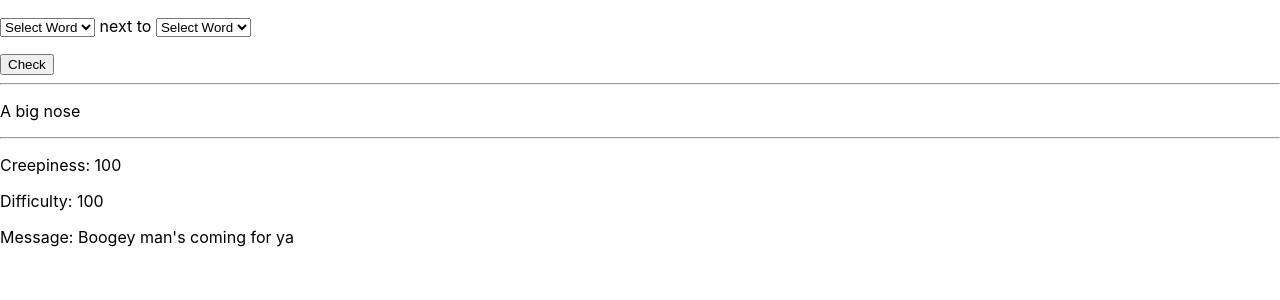
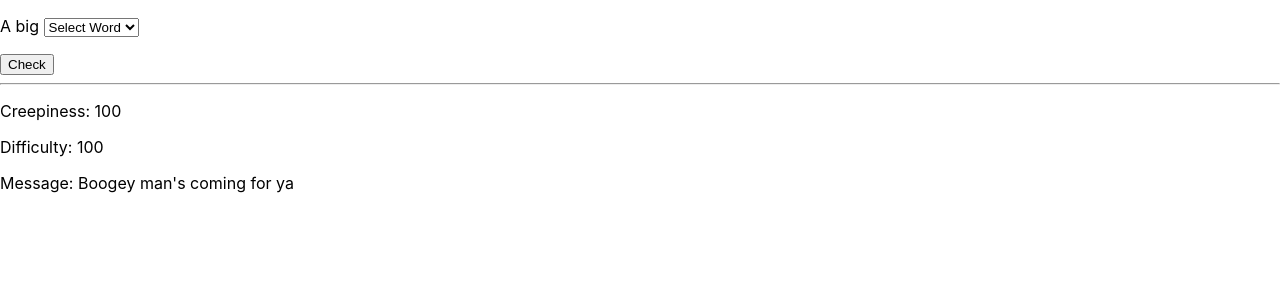
Before and after one commit to jakesamuellawrence/Learn-In-Your-Dreams, a React (Create React App) app: page / in a window 1280 px wide. Shown: the top 300 px of the page. Built offline with nearby package versions, Linux system fonts and the light colour scheme.

Commit message:
refactor prompts.ts to return template with masks properly filled in

```diff
--- a/src/App.tsx
+++ b/src/App.tsx
@@ -3,20 +3,15 @@ import FillBlanks from './components/FillBlanks';
 import DisplayMessage from './components/longcat/messages';
 import TestPrompts from './components/TestPrompts';
 import Mask from './data_models/Mask';
+import { createImageScentence } from './data_models/prompts';
 import ConstructTemplate from './data_models/Template';
 
 function App() {
-  let template = ConstructTemplate("[NOUN] next to [PLACE]");
-  (template.fragments[0] as Mask).setOptions(["horse", "apple"]);
-  (template.fragments[0] as Mask).setActual("horse");
-  (template.fragments[3] as Mask).setOptions(["field", "kitchen"]);
-  (template.fragments[3] as Mask).setActual("field");
+  let template = createImageScentence(1);
 
   return (
     <div className='container'>
        <FillBlanks template={template} />
-       <hr />
-       <TestPrompts/>
        <hr />
        <DisplayMessage difficultyLevel={100} creepinessLevel={100} correct={false} />
     </div>
--- a/src/components/FillBlanks.tsx
+++ b/src/components/FillBlanks.tsx
@@ -1,4 +1,4 @@
-import React from "react";
+import React, { Fragment } from "react";
 import Mask from "../data_models/Mask";
 import { MaskType } from "../data_models/MaskType";
 import { Template } from "../data_models/Template";
@@ -15,7 +15,12 @@ function FillBlanks({template} : Props) {
         <div>
             <p>
                 {template.fragments.map((fragment) => {
-                    if (fragment instanceof Mask && fragment.options != null) {
+                    console.log(fragment);
+                    if (fragment instanceof Mask) {
+                        console.log(fragment.options);
+                    }
+                    if (fragment instanceof Mask) {
+                        if (!fragment.options) throw new Error("fragment word options is undefined");
                         return (
                             <>
                                 <Dropdown
@@ -27,7 +32,10 @@ function FillBlanks({template} : Props) {
                                 />
                             </>
                         )
-                    } else return <span> {fragment as string} </span>;
+                    } else {
+                        console.log("not mask: " + fragment);
+                        return <span> {fragment as string} </span>;
+                    }
                 })}
             </p>
             <button onClick={() => setShouldShow(true)}>
--- a/src/components/TestPrompts.tsx
+++ b/src/components/TestPrompts.tsx
@@ -5,7 +5,7 @@ import {Template} from '../data_models/Template';
 function TestPrompts() {
     return(
     <p>
-        {createImageScentence(1)}
+        {/* {createImageScentence(1)} */}
     </p>)
 }
 
--- a/src/data_models/prompts.ts
+++ b/src/data_models/prompts.ts
@@ -16,7 +16,6 @@ const promptsByDifficulty = new Map<number, string[]>();
 promptsByDifficulty.set(1,["[OBJECT] in [PLACE]", "A big [OBJECT]", "A small [OBJECT]" ]);
 promptsByDifficulty.set(2,["A [EMOTION] [ANIMAL]", "A person [VERB]" ]);
 promptsByDifficulty.set(3,["[OBJECT] standing in [PLACE]"]);
-
 
 let listOfObjects: string[] =
 ["nose",
@@ -70,21 +69,35 @@ export function createImageScentence(difficultyLevel: number) {
 
     if (!prompts) throw new Error("prompt-list was undefined or null");
 
-    let imageSentence = "";
     let promptChoice: number = Math.floor(Math.random()* prompts.length);
     let prompt = prompts[promptChoice];
 
     prompt.fragments.forEach((fragment) => {
         if (fragment instanceof Mask && fragment.maskType) {
             let wordList = listMaskConnection.get(fragment.maskType);
-            let randomWord = wordList != undefined
-                                ? wordList[Math.floor(Math.random()* wordList.length)]
-                                : "undefined";
-            imageSentence += randomWord + " ";
-        } else {
-            imageSentence += fragment as string + " ";
+            let wordListCopy = [...wordList as string[]];
+            shuffleList(wordListCopy);
+            let actual = wordListCopy.pop();
+            if (!actual) throw new Error("no words in word list");
+
+            fragment.actual = actual;
+            fragment.options = [actual];
+            for(let i = 0; i < 4 && wordListCopy.length != 0; i++)
+                fragment.options?.push(wordListCopy.pop() as string);
+
+            shuffleList(fragment.options);
         }
     });
 
-    return imageSentence;
+    return prompt;
 }
+
+function randomChoice(list: any[] | undefined) {
+    return list != undefined
+        ? list[Math.floor(Math.random()* list.length)]
+        : "undefined";
+}
+
+function shuffleList(list: any[]) {
+    return list.sort(() => Math.random() - 0.5);
+}
```
